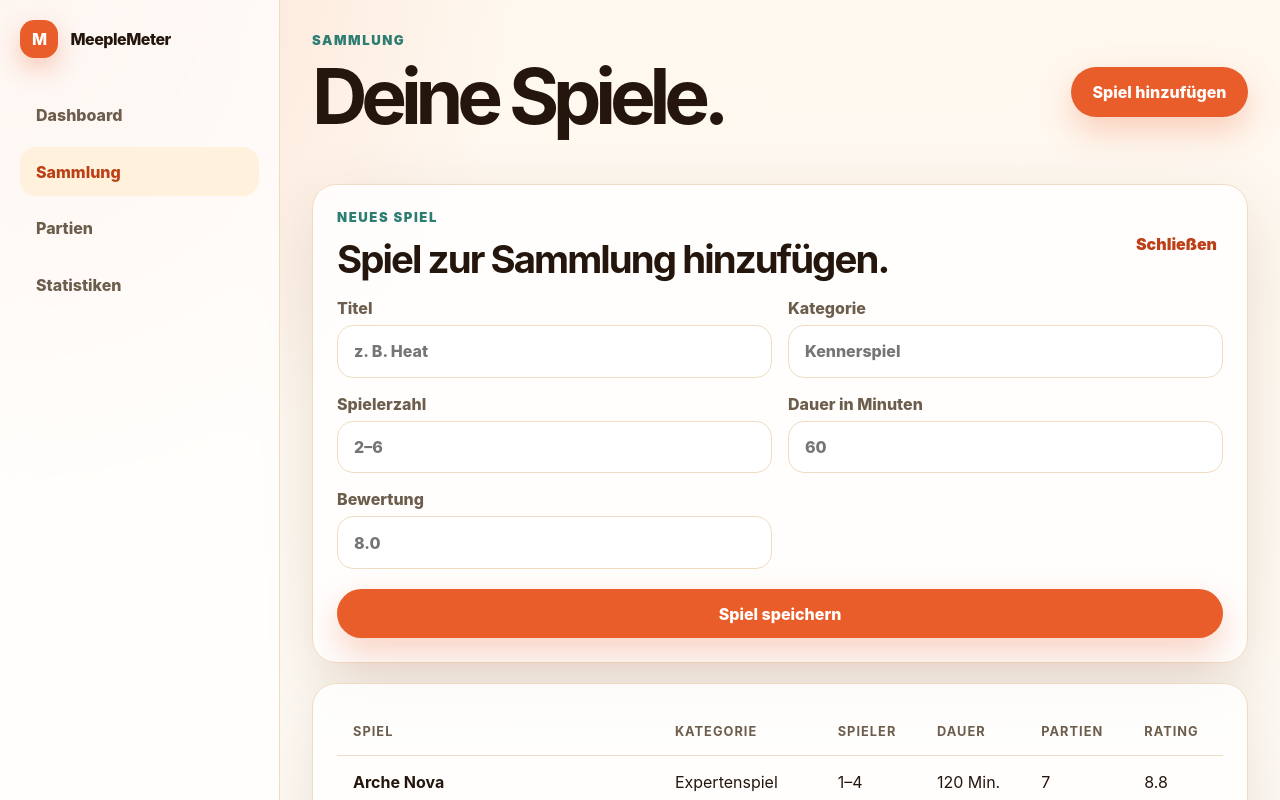
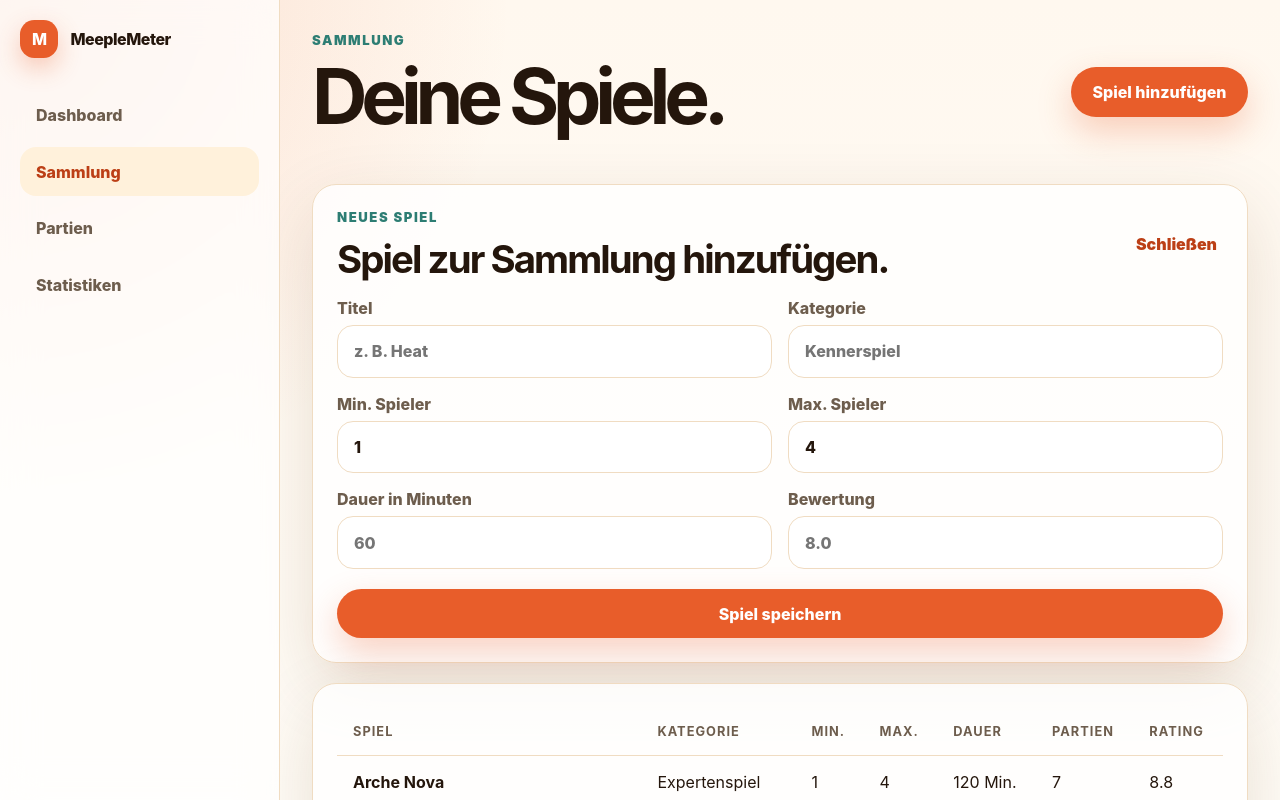
Before and after one commit to BADEMElSTER/MeepleMeter1, a React (Vite) app: page /games in a window 1280 px wide. Both pictures are taken after a click on the button "Spiel hinzufügen". Shown: the top 800 px of the page. Built offline with nearby package versions, Linux system fonts and the light colour scheme.

Commit message:
Split game player count into min and max

```diff
--- a/src/data/AppDataContext.jsx
+++ b/src/data/AppDataContext.jsx
@@ -47,8 +47,20 @@ function buildPlay(playInput, games, existingPlay = {}) {
   };
 }
 
+function normalizeGame(game) {
+  const minPlayers = Number(game.minPlayers) || 1;
+  const maxPlayers = Math.max(Number(game.maxPlayers) || minPlayers, minPlayers);
+
+  return {
+    ...game,
+    minPlayers,
+    maxPlayers,
+    players: minPlayers === maxPlayers ? `${minPlayers}` : `${minPlayers}–${maxPlayers}`,
+  };
+}
+
 export function AppDataProvider({ children }) {
-  const [games, setGames] = useState(initialGames);
+  const [games, setGames] = useState(initialGames.map(normalizeGame));
   const [plays, setPlays] = useState(initialPlays);
 
   const stats = useMemo(() => {
@@ -82,13 +94,17 @@ export function AppDataProvider({ children }) {
       id: crypto.randomUUID(),
       title: gameInput.title.trim(),
       category: gameInput.category.trim() || "Nicht kategorisiert",
-      players: gameInput.players.trim() || "1+",
+      minPlayers: Number(gameInput.minPlayers) || 1,
+      maxPlayers: Math.max(
+        Number(gameInput.maxPlayers) || Number(gameInput.minPlayers) || 1,
+        Number(gameInput.minPlayers) || 1,
+      ),
       duration: Number(gameInput.duration) || 0,
       plays: 0,
       rating: Number(gameInput.rating) || 0,
     };
 
-    setGames((currentGames) => [game, ...currentGames]);
+    setGames((currentGames) => [normalizeGame(game), ...currentGames]);
   }
 
   function addPlay(playInput) {
--- a/src/data/mockData.js
+++ b/src/data/mockData.js
@@ -3,7 +3,8 @@ export const games = [
     id: "ark-nova",
     title: "Arche Nova",
     category: "Expertenspiel",
-    players: "1–4",
+    minPlayers: 1,
+    maxPlayers: 4,
     duration: 120,
     plays: 7,
     rating: 8.8,
@@ -12,7 +13,8 @@ export const games = [
     id: "cascadia",
     title: "Cascadia",
     category: "Familienspiel",
-    players: "1–4",
+    minPlayers: 1,
+    maxPlayers: 4,
     duration: 45,
     plays: 12,
     rating: 8.1,
@@ -21,7 +23,8 @@ export const games = [
     id: "dune-imperium",
     title: "Dune: Imperium",
     category: "Kennerspiel",
-    players: "1–4",
+    minPlayers: 1,
+    maxPlayers: 4,
     duration: 90,
     plays: 9,
     rating: 8.6,
@@ -30,7 +33,8 @@ export const games = [
     id: "quacks",
     title: "Die Quacksalber von Quedlinburg",
     category: "Push-your-luck",
-    players: "2–4",
+    minPlayers: 2,
+    maxPlayers: 4,
     duration: 45,
     plays: 15,
     rating: 8.0,
--- a/src/pages/Games.jsx
+++ b/src/pages/Games.jsx
@@ -5,7 +5,8 @@ import { useAppData } from "../data/AppDataContext.jsx";
 const initialForm = {
   title: "",
   category: "",
-  players: "",
+  minPlayers: "1",
+  maxPlayers: "4",
   duration: "",
   rating: "",
 };
@@ -70,11 +71,22 @@ export default function Games() {
                 placeholder="Kennerspiel"
               />
             </Field>
-            <Field label="Spielerzahl">
+            <Field label="Min. Spieler">
               <input
-                value={form.players}
-                onChange={(event) => updateField("players", event.target.value)}
-                placeholder="2–6"
+                min="1"
+                type="number"
+                value={form.minPlayers}
+                onChange={(event) => updateField("minPlayers", event.target.value)}
+                placeholder="1"
+              />
+            </Field>
+            <Field label="Max. Spieler">
+              <input
+                min={form.minPlayers || 1}
+                type="number"
+                value={form.maxPlayers}
+                onChange={(event) => updateField("maxPlayers", event.target.value)}
+                placeholder="4"
               />
             </Field>
             <Field label="Dauer in Minuten">
@@ -110,7 +122,8 @@ export default function Games() {
             <tr>
               <th>Spiel</th>
               <th>Kategorie</th>
-              <th>Spieler</th>
+              <th>Min.</th>
+              <th>Max.</th>
               <th>Dauer</th>
               <th>Partien</th>
               <th>Rating</th>
@@ -123,7 +136,8 @@ export default function Games() {
                   <strong>{game.title}</strong>
                 </td>
                 <td>{game.category}</td>
-                <td>{game.players}</td>
+                <td>{game.minPlayers}</td>
+                <td>{game.maxPlayers}</td>
                 <td>{game.duration} Min.</td>
                 <td>{game.plays}</td>
                 <td>{game.rating.toFixed(1)}</td>
```
